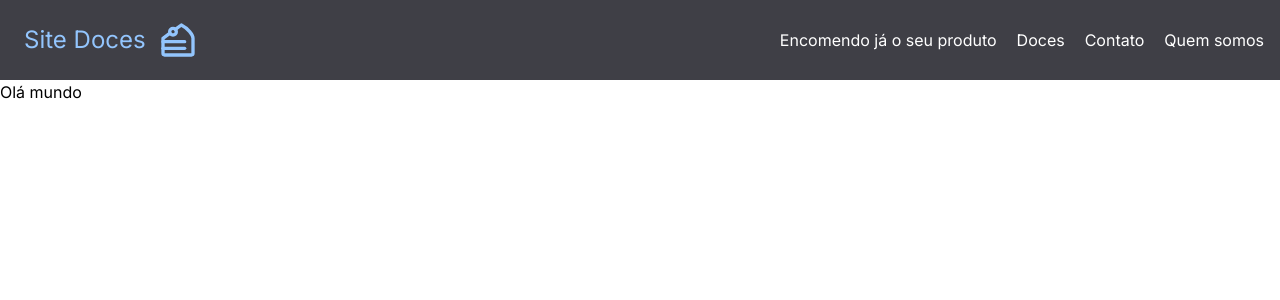
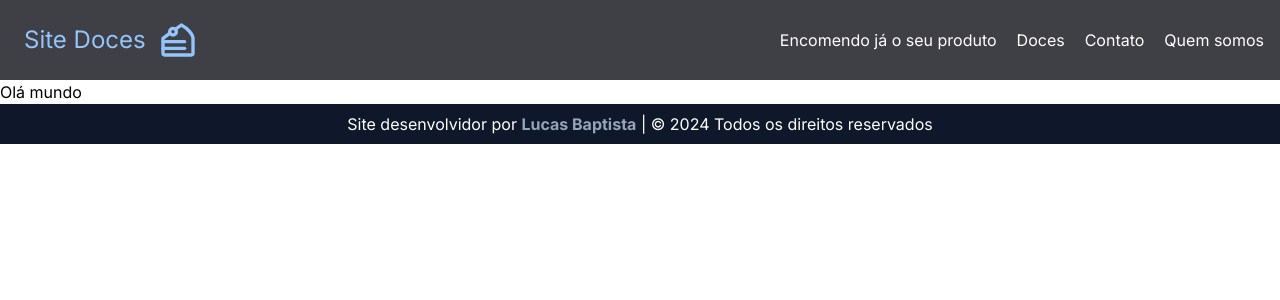
Before and after one commit to luscabap/ecommerce-luscabap, a Next.js app in the folder front-end/: page /teste in a window 1280 px wide. Shown: the top 300 px of the page. Built offline with nearby package versions, Linux system fonts and the light colour scheme.

Commit message:
:sparkles: Feat: Component Footer

```diff
--- a/front-end/src/app/layout.tsx
+++ b/front-end/src/app/layout.tsx
@@ -2,6 +2,7 @@ import type { Metadata } from "next";
 import { Inter } from "next/font/google";
 import "./globals.css";
 import Header from "@/components/Header";
+import Footer from "@/components/Footer";
 
 const inter = Inter({ subsets: ["latin"] });
 
@@ -20,6 +21,7 @@ export default function RootLayout({
       <body className={inter.className}>
         <Header />
         {children}
+        <Footer />
       </body>
     </html>
   );
--- /dev/null
+++ b/front-end/src/components/Footer/index.tsx
@@ -0,0 +1,11 @@
+export default function Footer() {
+  return (
+    <footer className="bg-slate-900 text-center p-2">
+      <p className="text-white">
+        Site desenvolvidor por{" "}
+        <abbr title="lucasbaptistasilva.dev@gmail.com" className="no-underline font-bold text-slate-400 cursor-pointer">Lucas Baptista</abbr> |
+        &copy; 2024 Todos os direitos reservados
+      </p>
+    </footer>
+  );
+}
```
